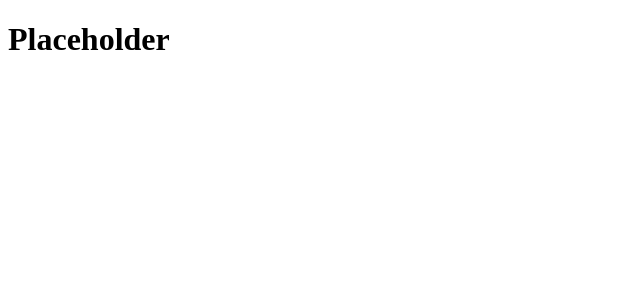
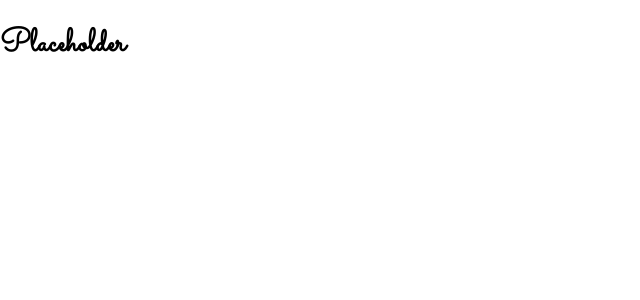
Before and after one commit to bblais23/untitled-todo-list, a React (Vite) app: page / in a window 1280 px wide. Shown: the top 300 px of the page, without its empty margins (0-640 px from the left). Built offline with nearby package versions, Linux system fonts and the light colour scheme.

Commit message:
Add a base font

```diff
--- /dev/null
+++ b/src/index.css
@@ -0,0 +1,13 @@
+html, body {
+	margin: 0;
+	padding: 0;
+}
+
+h1, h2, h3, h4, p {
+	font-size: 2rem;
+	font-family: 'Sacramento', cursive;
+}
+
+.listPaper {
+	background-color: #FEF8E6;
+}
--- a/src/index.html
+++ b/src/index.html
@@ -8,6 +8,8 @@
 		you may not use this file except in compliance with the License.
 	-->
 	<meta name="viewport" content="width=device-width, initial-scale=1.0, maximum-scale=1.0, user-scalable=0">
+<link href="https://fonts.googleapis.com/css?family=Sacramento&display=swap" rel="stylesheet">
+	<link rel="stylesheet" type="text/css" href="./index.css">
 	<title>Untitled todo list</title>
 </head>
 <body>
```
